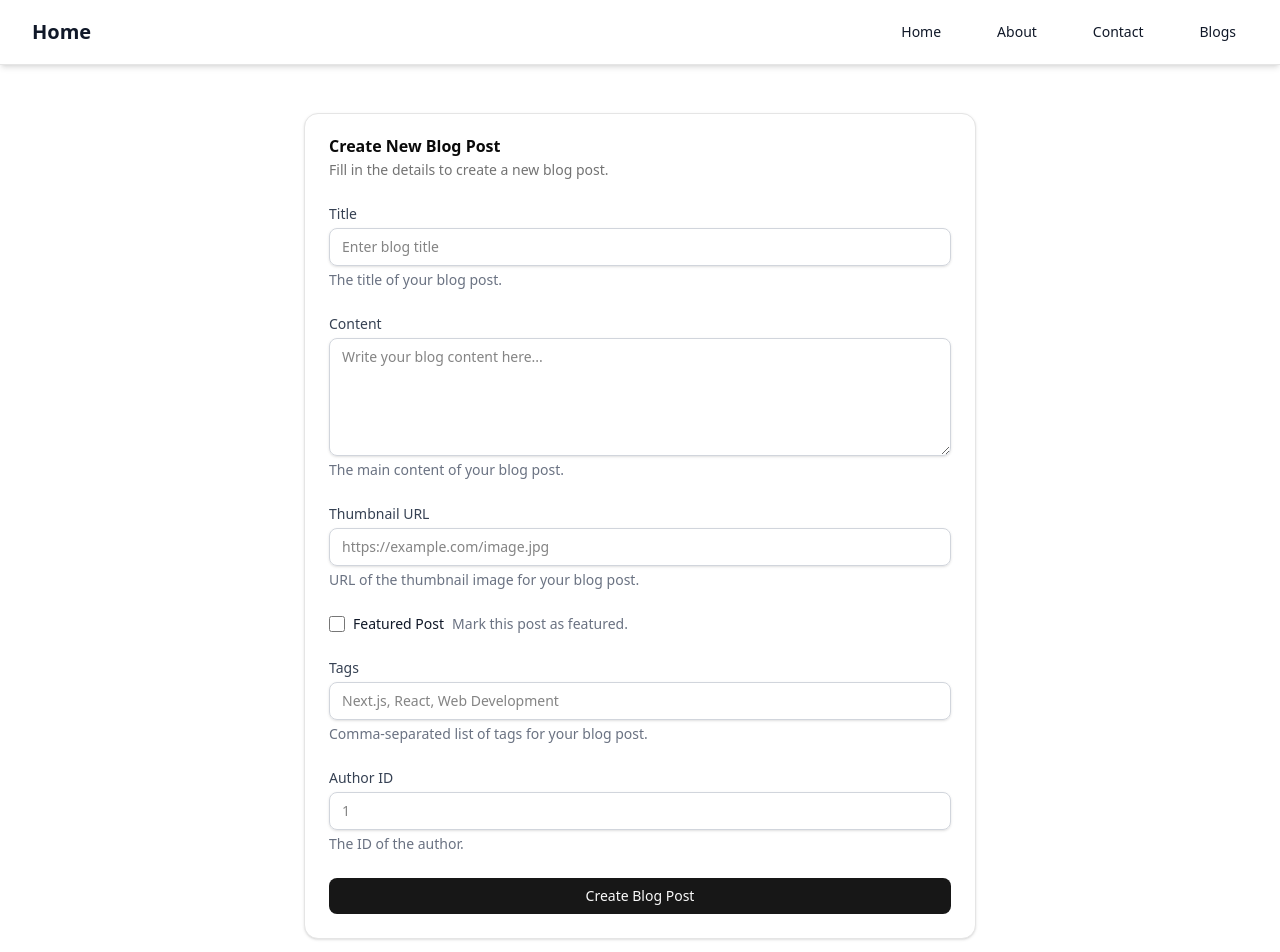
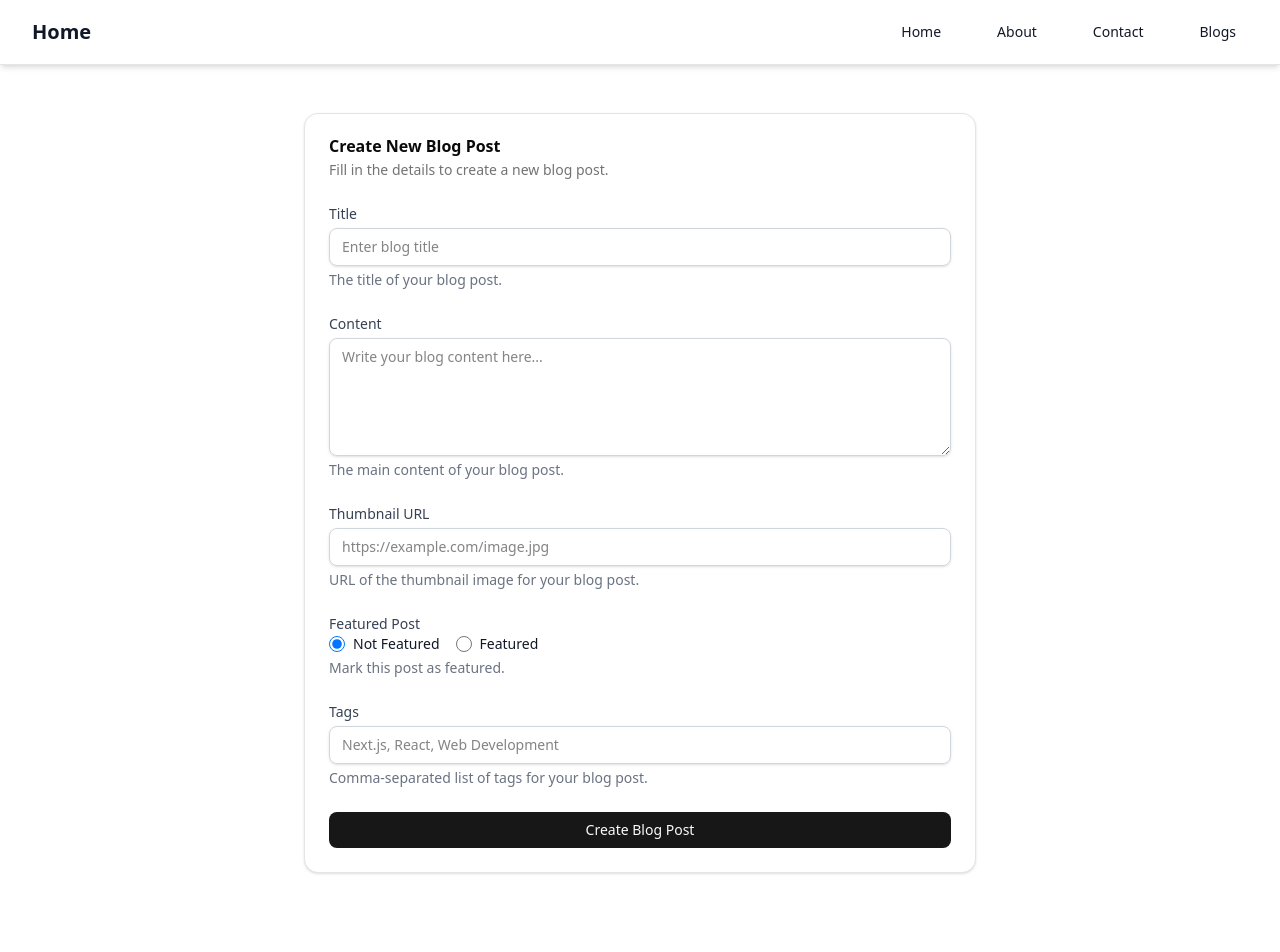
Before and after one commit to Nahid-Mahmud/practice-nextjs-server-actions-with-blog, a Next.js app: page /create-blog in a window 1280 px wide. Shown: the top 952 px of the page. After the commit the page ends 921 px from the top, so only its background shows below. Built offline with nearby package versions, Linux system fonts and the light colour scheme; no server answers.

Commit message:
feat: implement create blog post action with API integration

```diff
--- /dev/null
+++ b/src/actions/create.ts
@@ -0,0 +1,40 @@
+"use server";
+
+const backendUrl = process.env.NEXT_PUBLIC_API_URL;
+
+async function createBlogPost(data: FormData) {
+  const blogInfo = Object.fromEntries(data.entries());
+
+  // Here you would typically save the blog post to your database
+  const title = blogInfo.title;
+  const content = blogInfo.content;
+  const thumbnail = blogInfo.thumbnail;
+  const isFeatured = blogInfo.isFeatured === "true";
+  const tags = blogInfo.tags ? (blogInfo.tags as string).split(",").map((tag) => tag.trim()) : [];
+  const authorId = 1; // Replace with actual author ID logic
+
+  const modifiedData = { title, content, thumbnail, isFeatured, tags, authorId };
+
+  try {
+    const response = await fetch(`${backendUrl}/post`, {
+      method: "POST",
+      headers: {
+        "Content-Type": "application/json",
+      },
+      body: JSON.stringify(modifiedData),
+    });
+
+    if (!response.ok) {
+      throw new Error("Failed to create blog post");
+    }
+
+    const result = await response.json();
+    console.log("Blog post created successfully:", result);
+  } catch (error) {
+    console.error("Error creating blog post:", error);
+  }
+
+  console.log({ modifiedData });
+}
+
+export { createBlogPost };
--- a/src/app/(common)/create-blog/page.tsx
+++ b/src/app/(common)/create-blog/page.tsx
@@ -1,7 +1,12 @@
+"use client";
+import { createBlogPost } from "@/actions/create";
 import { Button } from "@/components/ui/button";
 import { Card, CardContent, CardDescription, CardHeader, CardTitle } from "@/components/ui/card";
+import Form from "next/form";
+import { useState } from "react";
 
 export default function CreateBlogPage() {
+  const [isFeatured, setIsFeatured] = useState("false");
   return (
     <div className="container mx-auto py-8">
       <Card className="max-w-2xl mx-auto">
@@ -10,7 +15,7 @@ export default function CreateBlogPage() {
           <CardDescription>Fill in the details to create a new blog post.</CardDescription>
         </CardHeader>
         <CardContent>
-          <form className="space-y-6">
+          <Form action={createBlogPost} className="space-y-6">
             <div>
               <label htmlFor="title" className="block text-sm font-medium text-gray-700">
                 Title
@@ -59,17 +64,39 @@ export default function CreateBlogPage() {
               <p className="mt-1 text-sm text-gray-500">URL of the thumbnail image for your blog post.</p>
             </div>
 
-            <div className="flex items-center">
-              <input
-                type="checkbox"
-                id="isFeatured"
-                name="isFeatured"
-                className="h-4 w-4 text-indigo-600 focus:ring-indigo-500 border-gray-300 rounded"
-              />
-              <label htmlFor="isFeatured" className="ml-2 block text-sm text-gray-900">
-                Featured Post
-              </label>
-              <p className="ml-2 text-sm text-gray-500">Mark this post as featured.</p>
+            <div>
+              <label className="block text-sm font-medium text-gray-700">Featured Post</label>
+              <div className="flex items-center space-x-4">
+                <div className="flex items-center">
+                  <input
+                    type="radio"
+                    id="isFeaturedFalse"
+                    name="isFeatured"
+                    value="false"
+                    checked={isFeatured === "false"}
+                    onChange={(e) => setIsFeatured(e.target.value)}
+                    className="h-4 w-4 text-indigo-600 focus:ring-indigo-500 border-gray-300"
+                  />
+                  <label htmlFor="isFeaturedFalse" className="ml-2 block text-sm text-gray-900">
+                    Not Featured
+                  </label>
+                </div>
+                <div className="flex items-center">
+                  <input
+                    type="radio"
+                    id="isFeaturedTrue"
+                    name="isFeatured"
+                    value="true"
+                    checked={isFeatured === "true"}
+                    onChange={(e) => setIsFeatured(e.target.value)}
+                    className="h-4 w-4 text-indigo-600 focus:ring-indigo-500 border-gray-300"
+                  />
+                  <label htmlFor="isFeaturedTrue" className="ml-2 block text-sm text-gray-900">
+                    Featured
+                  </label>
+                </div>
+              </div>
+              <p className="mt-1 text-sm text-gray-500">Mark this post as featured.</p>
             </div>
 
             <div>
@@ -88,27 +115,10 @@ export default function CreateBlogPage() {
               <p className="mt-1 text-sm text-gray-500">Comma-separated list of tags for your blog post.</p>
             </div>
 
-            <div>
-              <label htmlFor="authorId" className="block text-sm font-medium text-gray-700">
-                Author ID
-              </label>
-              <input
-                type="number"
-                id="authorId"
-                name="authorId"
-                placeholder="1"
-                className="mt-1 block w-full rounded-md border border-gray-300 px-3 py-2 shadow-sm focus:border-indigo-500 focus:outline-none focus:ring-indigo-500 sm:text-sm"
-                required
-                min="1"
-              />
-
-              <p className="mt-1 text-sm text-gray-500">The ID of the author.</p>
-            </div>
-
             <Button type="submit" className="w-full">
               Create Blog Post
             </Button>
-          </form>
+          </Form>
         </CardContent>
       </Card>
     </div>
```
